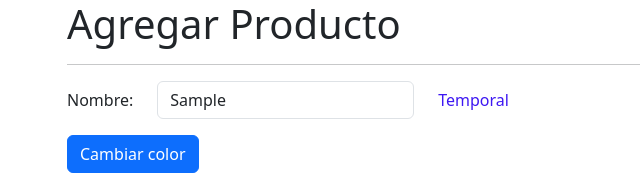
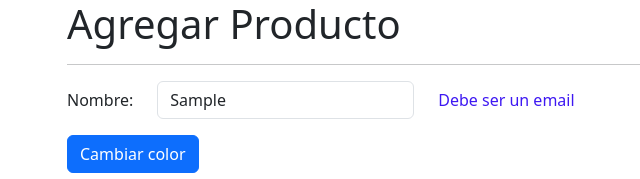
Before and after one commit to FelipeDanielH/angular-practica-directive_signals, an Angular app: page /products/product in a window 1280 px wide. Both pictures are taken after typing "Sample" into the empty fields and a click on the button "Cambiar color". Shown: the top 179 px of the page, without its empty margins (15-655 px from the left). Built offline with nearby package versions, Linux system fonts and the light colour scheme.

Commit message:
feat(producto): agrega mensajes de validacion por directiva

```diff
--- a/src/app/products/pages/product-page/product-page.component.html
+++ b/src/app/products/pages/product-page/product-page.component.html
@@ -7,16 +7,21 @@
       <label for="">Nombre:</label>
     </div>
     <div class="col-auto">
-      <input formControlName="name" type="text" class="form-control">
+      <input formControlName="name"
+             type="text"
+             class="form-control">
     </div>
-    <div class="col-auto">
-      <span customLabel [color]="color">Temporal</span>
+    <div *ngIf="myForm.get('name')?.dirty || myForm.get('name')?.touched " class="col-auto">
+      <span customLabel
+            [color]="color"
+            [errors]="myForm.get('name')?.errors"></span>
     </div>
   </div>
 
   <div class="row">
     <div class="col">
-      <button (click)="changeColor()" class="btn btn-primary">
+      <button (click)="changeColor()"
+              class="btn btn-primary">
         Cambiar color
       </button>
     </div>
--- a/src/app/products/pages/product-page/product-page.component.ts
+++ b/src/app/products/pages/product-page/product-page.component.ts
@@ -9,7 +9,7 @@ export class ProductPageComponent {
 
   private fb = inject( FormBuilder );
 
-  public color:string = 'green';
+  public color:string = 'red';
 
   public myForm: FormGroup = this.fb.group({
     name: [ '', [ Validators.required, Validators.minLength(6), Validators.email ] ]
--- a/src/app/shared/directives/custom-label.directive.ts
+++ b/src/app/shared/directives/custom-label.directive.ts
@@ -1,18 +1,30 @@
 import { Directive, ElementRef, Input, OnInit } from '@angular/core';
+import { ValidationErrors } from '@angular/forms';
 
 @Directive({
   selector: '[customLabel]'
 })
 export class CustomLabelDirective implements OnInit {
 
+  // variables a utiliza
   private htmlElement?: ElementRef<HTMLElement>
   private _color: string = 'red';
+  private _errors?: ValidationErrors | null
 
+  // metodos input
   @Input() set color(value: string) {
     this._color = value;
+
     this.setStyle();
   }
 
+  @Input() set errors(value: ValidationErrors | null | undefined) {
+    this._errors = value
+    this.clearMessages();
+    this.setErrorMessage();
+  }
+
+  // ciclo de vida
   constructor(private el: ElementRef<HTMLElement>) {
     this.htmlElement = el
   }
@@ -21,8 +33,41 @@ export class CustomLabelDirective implements OnInit {
     this.setStyle()
   }
 
+  // metodos personalizados
   setStyle(): void {
-    if( !this.htmlElement) return;
+    if (!this.htmlElement) return;
     this.htmlElement!.nativeElement.style.color = this._color;
   }
+
+  setErrorMessage(): void {
+    if (!this.htmlElement) return;
+    if (!this._errors) {
+      this.htmlElement.nativeElement.innerText = ''
+      return;
+    }
+
+    const errors = Object.keys(this._errors);
+
+    errors.forEach(error => {
+      switch (error) {
+        case 'required':
+          this.htmlElement!.nativeElement.innerText = this.htmlElement!.nativeElement.innerText.concat('Este elemento es requerido \n')
+          break;
+        case 'minlength':
+          this.htmlElement!.nativeElement.innerText = this.htmlElement!.nativeElement.innerText.concat(`Minimo 6 caracteres (Actualmente: ${this._errors!['minlength'].actualLength}) \n`)
+          break;
+        case 'email':
+          this.htmlElement!.nativeElement.innerText = this.htmlElement!.nativeElement.innerText.concat('Debe ser un email \n')
+          break;
+      }
+    });
+  }
+
+  clearMessages(): void {
+    if (!this.htmlElement) return;
+    if (this._errors) {
+      this.htmlElement.nativeElement.innerText = ''
+      return;
+    }
+  }
 }
```
